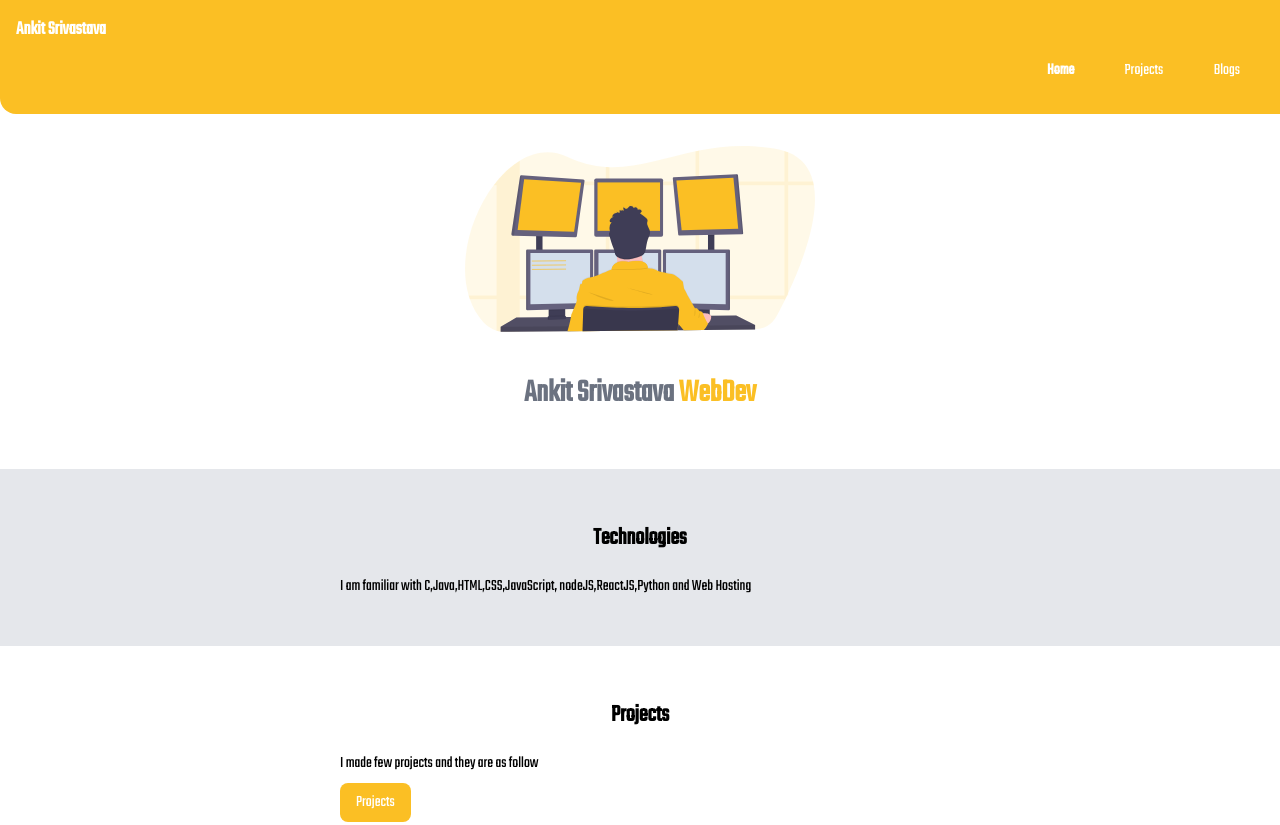
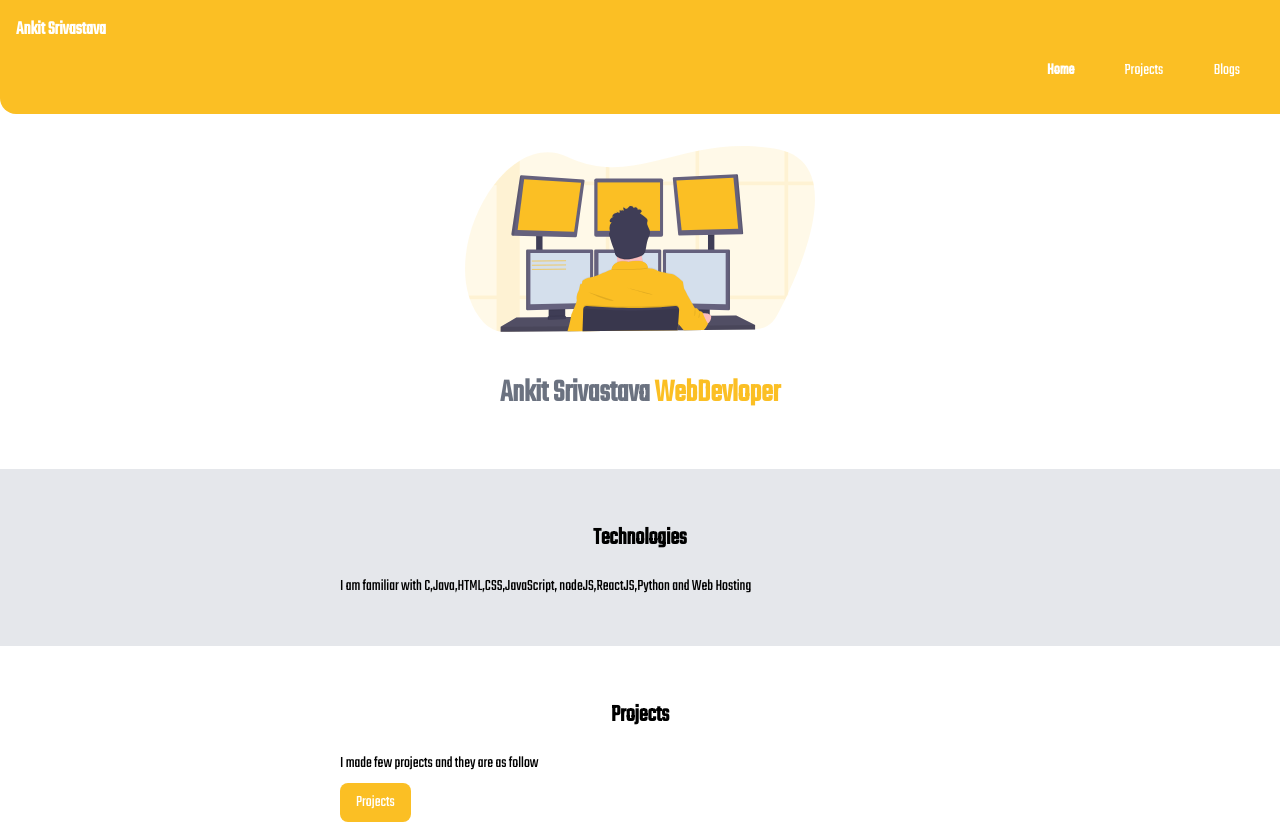
Before and after one commit to mickuankit/Portfoloi, a plain HTML site: page index.html in a window 1280 px wide. Shown: the top 825 px of the page. Drawn offline with Linux system fonts and the light colour scheme.

Commit message:
text update

```diff
--- a/index.html
+++ b/index.html
@@ -23,7 +23,7 @@
     </nav>
     <header class="head">
         <img class="head-img" src="images/pro.svg" alt="Chabhi kaha h mc">
-        <h1 class="heading">Ankit Srivastava <span style="color:var(--primary-color);">WebDev</span> </h1>
+        <h1 class="heading">Ankit Srivastava <span style="color:var(--primary-color);">WebDevloper</span> </h1>
 
     </header>
     <section class="section ow">
```
